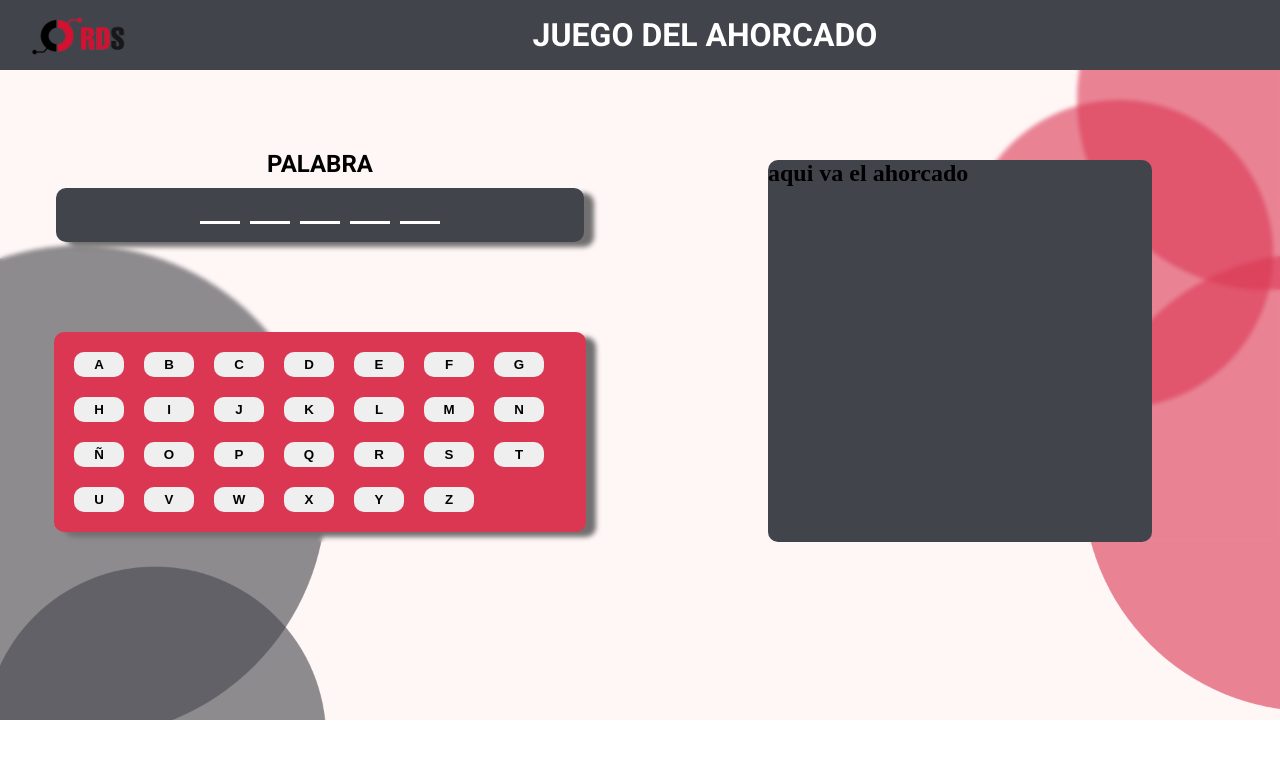
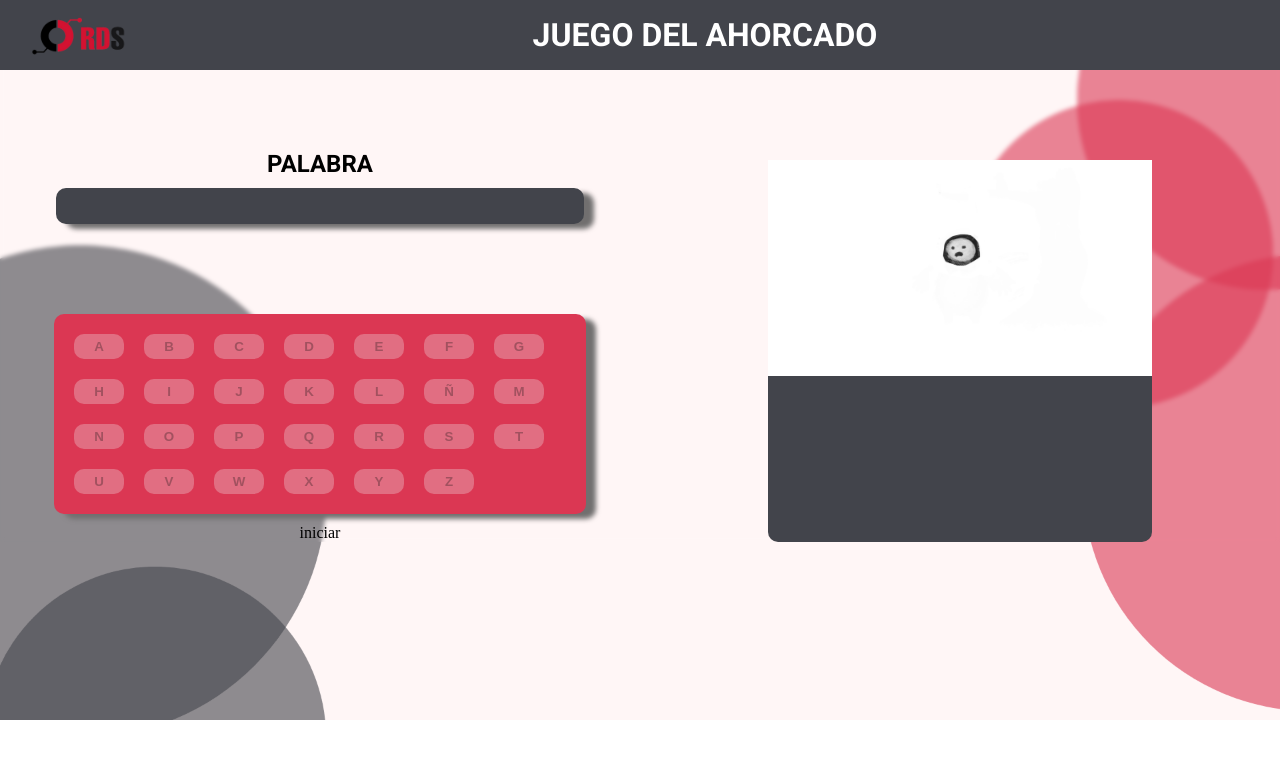
Before and after one commit to SamanthaLopez1021/Ahorcado, a plain HTML site: page index.html in a window 1280 px wide. Drawn offline with Linux system fonts and the light colour scheme.

Commit message:
ass elementos  fotos y logica del ahorcado

```diff
--- a/css/style.css
+++ b/css/style.css
@@ -60,12 +60,16 @@ body{
 
 }
 .linea{
-    background-color: var(--blanco);
-    width: 40px;
-    height: 3px;
+    border-bottom:3px solid var(--blanco);
+    width: 44px;
     margin: 15px 5px 0;
+    color: var(--blanco);
+    vertical-align: center;
+    text-align: center;
+    font-family: var(--font);
+    font-size: 2rem;
 }
-.abc{
+.container-abecedario{
     background-color: var(--rojo);
     width: 80%;
     margin: 90px 0 10px 0;
@@ -103,3 +107,8 @@ body{
     background-color: var(--gris);
     border-radius: 10px;
 }
+.imagen-ahorcado{
+    object-fit: cover;
+    object-position: center;
+    max-width: 100%;
+}
--- a/index.html
+++ b/index.html
@@ -20,50 +20,25 @@
             <h2>PALABRA</h2>
             <section class="palabra">
                 <div class="contenedor-linea">
-                    <div class="linea"></div>
-                    <div class="linea"></div>
-                    <div class="linea"></div>
-                    <div class="linea"></div>
-                    <div class="linea"></div>
+
                 </div>
             </section>
-            <section class="abc">
-                <div class="contenedor-letras">
-                    <button class="letra">A</button>
-                    <button class="letra">B</button>
-                    <button class="letra">C</button>
-                    <button class="letra">D</button>
-                    <button class="letra">E</button>
-                    <button class="letra">F</button>
-                    <button class="letra">G</button>
-                    <button class="letra">H</button>
-                    <button class="letra">I</button>
-                    <button class="letra">J</button>
-                    <button class="letra">K</button>
-                    <button class="letra">L</button>
-                    <button class="letra">M</button>
-                    <button class="letra">N</button>
-                    <button class="letra">Ñ</button>
-                    <button class="letra">O</button>
-                    <button class="letra">P</button>
-                    <button class="letra">Q</button>
-                    <button class="letra">R</button>
-                    <button class="letra">S</button>
-                    <button class="letra">T</button>
-                    <button class="letra">U</button>
-                    <button class="letra">V</button>
-                    <button class="letra">W</button>
-                    <button class="letra">X</button>
-                    <button class="letra">Y</button>
-                    <button class="letra">Z</button>
+            <section class="container-abecedario">
+                <div id="buttons_letters" class="contenedor-letras">
+
                 </div>
+
             </section>
+            <div id="inicio" class="btn_iniciar">
+                iniciar
+            </div>
         </div>
         <div class="contenedor-ahorcado">
             <div class="ahorcado">
-                <h2>aqui va el ahorcado</h2>
+                <img id="imagen-game" class="imagen-ahorcado" src="/img/ahorcado/hm1.png" alt="ahorcado game">
             </div>
         </div>
     </div>
+    <script src="/js/app.js"></script>
 </body>
 </html>
--- /dev/null
+++ b/js/app.js
@@ -0,0 +1,63 @@
+// crear un array con las letras
+const array_letters = ['a','b','c','d','e','f','g','h','i','j','k','l', 'ñ','m','n','o','p','q','r','s','t','u','v','w','x','y','z'];
+// creamos el array de palabras para adivinar
+const array_words =["samantha","fernando","noa"]
+const word=array_words[0]
+// seleccionar el contenedor de nuestras teclas
+const container_keys= document.getElementById("buttons_letters");
+// selecionamos el contedor dfe las palabras
+const containerWords = document.querySelector(".contenedor-linea");
+const btn_start= document.getElementById("inicio")
+let image = document.getElementById("imagen-game")
+let errorCounter=1
+btn_start.addEventListener("click",paintletter)
+// creamos un ciclo for para crear  cada una de las letras recorriendo el array
+for (let index = 0; index < array_letters.length; index++) {
+    console.log("letras"+ array_letters[index])
+    // creamos la etiqueta que deceamos en este caso a
+    let key = document.createElement("button");
+    key.classList.add("letra")
+    // asignar el evento click a la etiqueta creada
+    key.addEventListener('click', click_letras)
+    key.disabled = true;
+    // asigno la letra a la equite html
+    key.innerHTML=array_letters[index].toUpperCase()
+    // pintamos o agragamos nuestras teclas al dom
+    container_keys.appendChild(key)
+}
+// creamos la funcion que permitira obtener las letras de cada uno de los botones
+function click_letras(event) {
+    let button = event.target
+    let letter = button.innerHTML
+    let errorflag = false
+    for (let i = 0; i < word.length; i++) {
+
+        if (letter === word[i].toUpperCase()){
+            let elements_word = document.querySelectorAll(".contenedor-linea .linea")
+            elements_word[i].innerHTML=letter
+            errorflag = true
+        }
+    }
+    if( errorflag == false){
+        errorCounter++
+        changeSource(errorCounter)
+        let src=`/img/ahorcado/hm${errorCounter}.png`
+        image.setAttribute("src", src);
+    }
+}
+function paintletter(event) {
+    console.log("click aqui")
+
+    // pinta los objetos line en el dom de la palabra seleccionada
+    for (let i = 0; i < word.length; i++) {
+        let letterDom =document.createElement("div");
+        letterDom.classList.add("linea")
+        containerWords.appendChild(letterDom)
+    }
+}
+function changeSource(errorCounter){
+    console.log(errorCounter)
+    if(errorCounter >= 15){
+        alert("your lost")
+    }
+}
```
Also changed, not shown: img/ahorcado/hm1.png (added), img/ahorcado/hm10.png (added), img/ahorcado/hm11.png (added), img/ahorcado/hm12.png (added), img/ahorcado/hm13.png (added), img/ahorcado/hm14.png (added), img/ahorcado/hm15.png (added), img/ahorcado/hm2.png (added), img/ahorcado/hm3.png (added), img/ahorcado/hm4.png (added), img/ahorcado/hm5.png (added), img/ahorcado/hm6.png (added), img/ahorcado/hm7.png (added), img/ahorcado/hm8.png (added), 1 more files.
